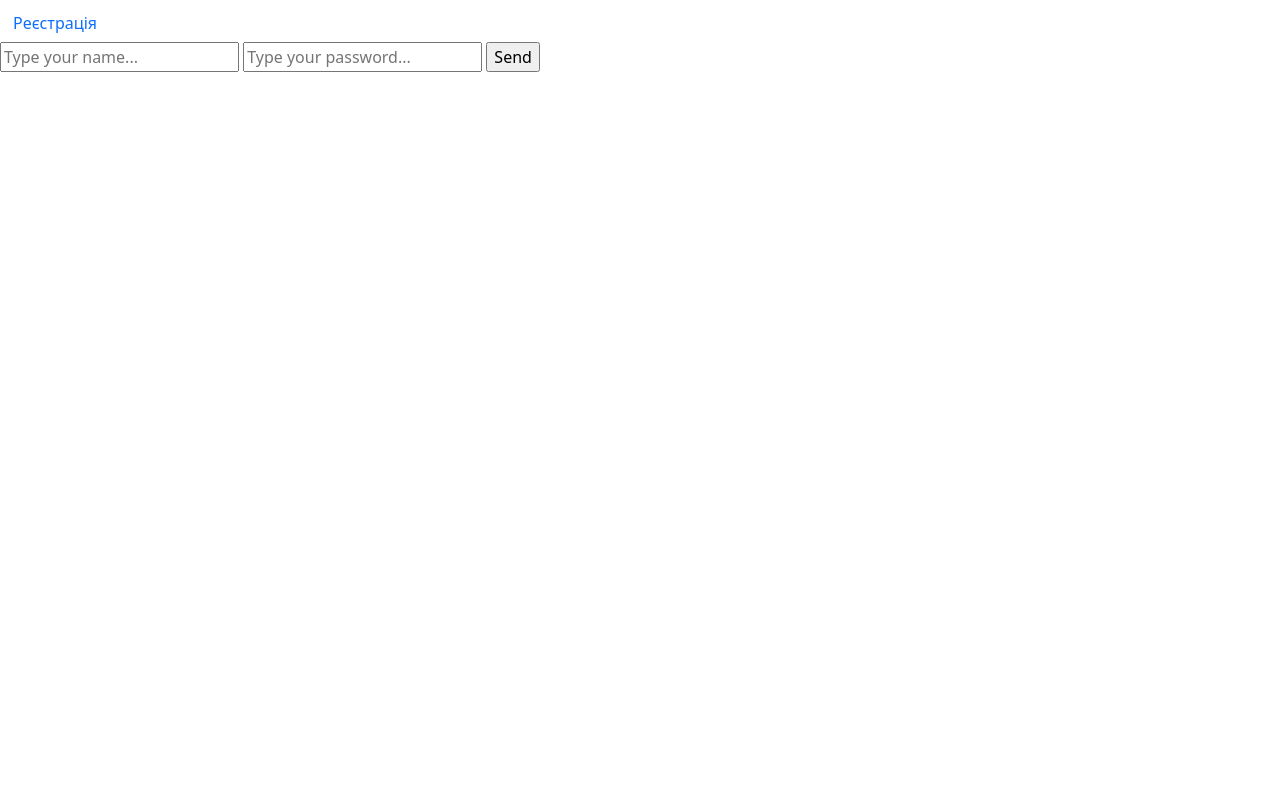
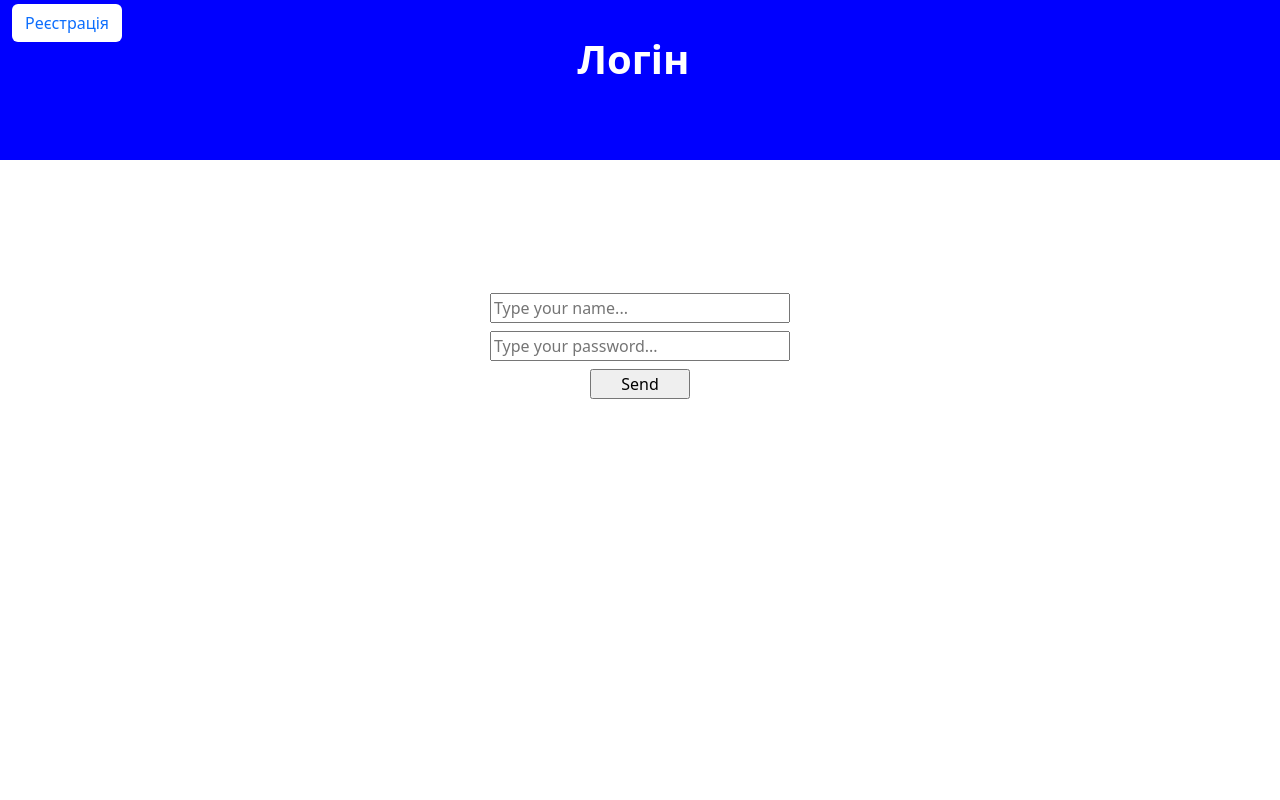
Before and after one commit to Merchi-py/project_1, a FastAPI app: template templates/login.html in a window 1280 px wide. Run offline with FastAPI, Linux system fonts and the light colour scheme; the template is opened without the code that fills it, so the values that code supplies are empty; parts of the project's set-up code (start-up, migrations or seed data) failed here and were passed over.

Commit message:
fix(login.html): added style for login

```diff
--- a/templates/login.html
+++ b/templates/login.html
@@ -6,15 +6,24 @@
 {% endblock %}
 
 {% block content %}
-    <a href="/registration" class="btn text-primary bg-white mt-1">Реєстрація</a><br>
-    <form method="post">
-      <input type="text" name="name" placeholder="Type your name...">
-      <input type="password" name="password" placeholder="Type your password...">
-      <input type="submit" value="Send">
-    </form>
-{% if message %}
-    {{ message }}
-{% endif %}
-
-
+<div class="container-fluid">
+    <div class="row main-color" style="height: 20vh">
+        <div class="col-1"><a href="/registration" class="btn btn-white text-primary bg-white mt-1">Реєстрація</a></div>
+        <div class="col-11"><h1 class="text-white center margin-login"><b>Логін</b></h1></div>
+    </div>
+    <div class="row" style="height: 80vh">
+        <div class="col-12">
+            <div class="center margin-top">
+                 <form method="post">
+            <input type="text" style="width: 300px; height; 300px" class="mt-2" name="name" placeholder="Type your name..."><br>
+            <input type="password" style="width: 300px; height; 300px" name="password" class="mt-2" placeholder="Type your password..."><br>
+            <input type="submit" style="width: 100px; height; 300px" class="mt-2" value="Send"><br>
+            </form>
+            {% if message %}
+                {{ message }}
+            {% endif %}
+            </div>
+        </div>
+    </div>
+</div>
 {% endblock %}
```
